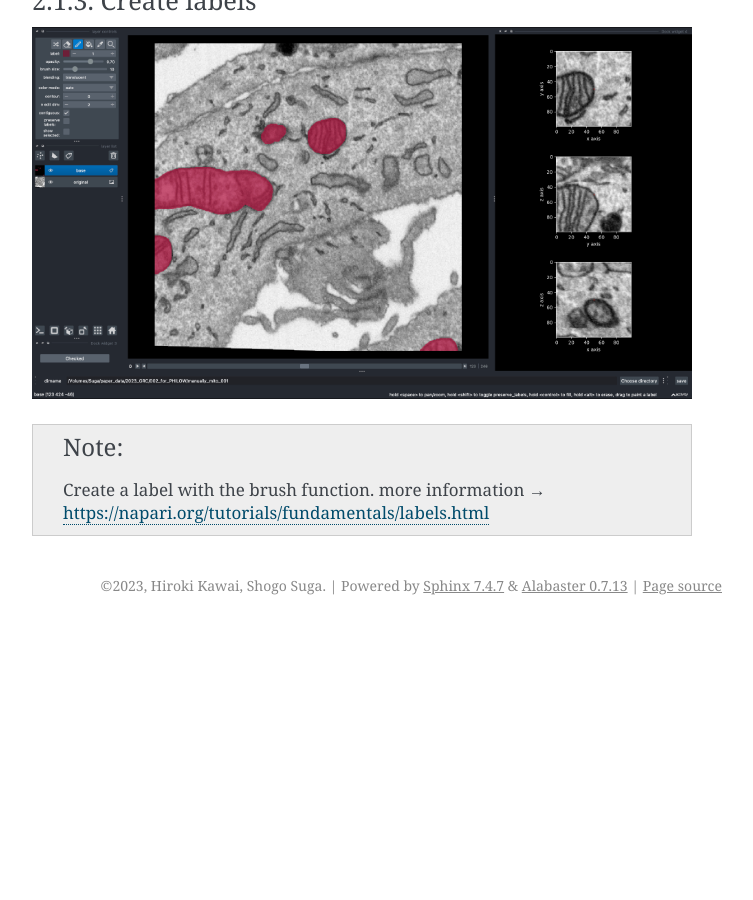
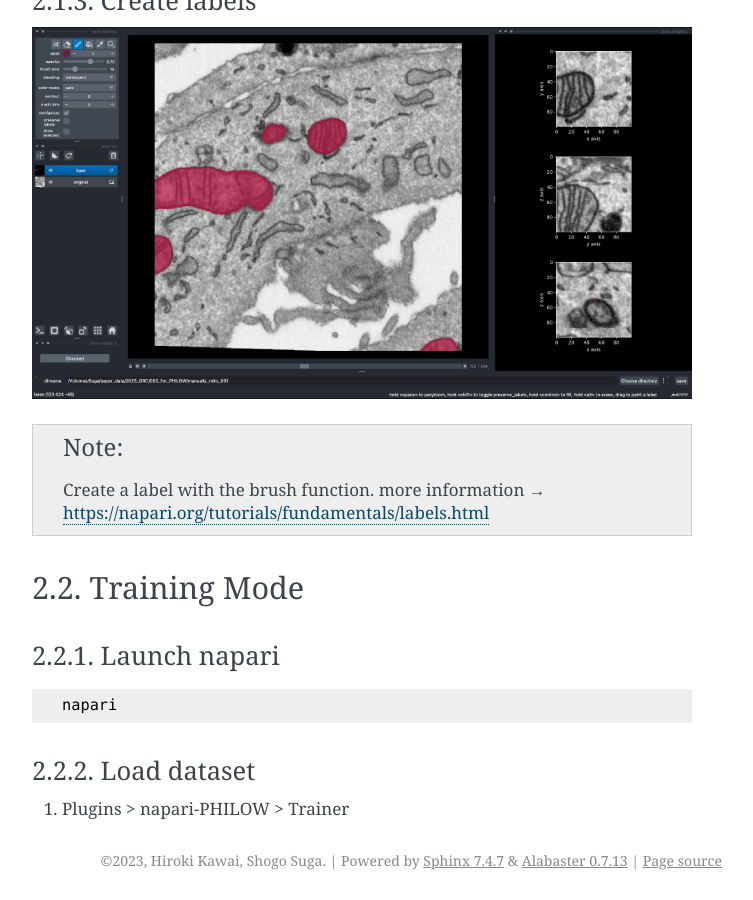
Before and after one commit to neurobiology-ut/PHILOW, a Sphinx documentation site: the page built from docs/usage.rst, in a window 1280 px wide and 900 px high, scrolled down 1762 px. Shown: the whole window, without its empty margins (388-1141 px from the left). Built offline with Sphinx 7.4.7, drawn with Linux system fonts in a browser that asks for light colours; before the commit the page ends 2387 px from its top, so only the background shows below that; some of the changed text lies outside the part shown.

Commit message:
mod: readthedocs

```diff
--- a/docs/usage.rst
+++ b/docs/usage.rst
@@ -59,3 +59,20 @@ Create labels
 .. note::
 
     Create a label with the brush function. more information → https://napari.org/tutorials/fundamentals/labels.html
+
+
+Training Mode
+-------------
+
+Launch napari
+^^^^^^^^^^^^^
+
+.. code-block::
+
+    napari
+
+
+Load dataset
+^^^^^^^^^^^^
+
+1. Plugins > napari-PHILOW > Trainer
```
